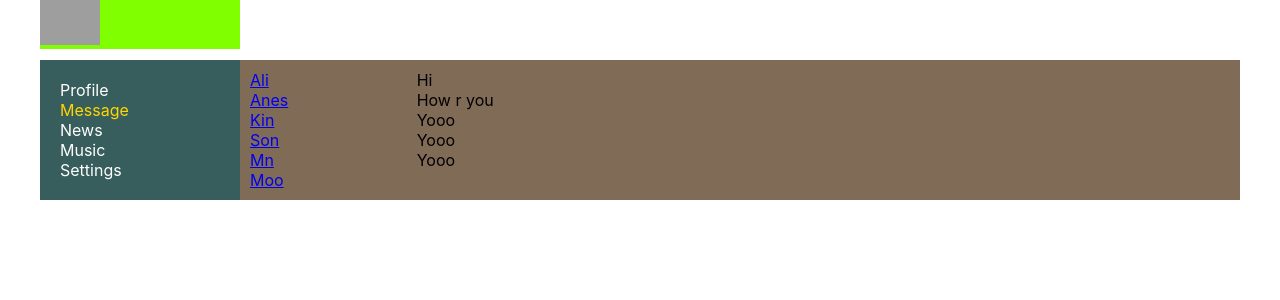
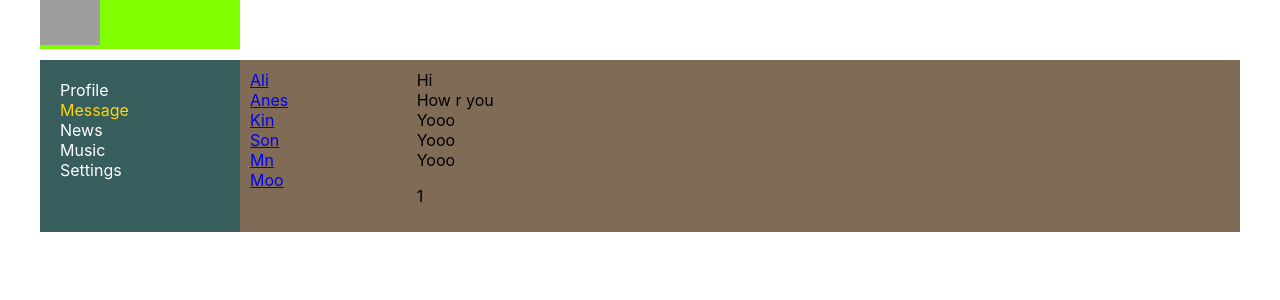
Before and after one commit to Anesbek/samurai-way, a React (Create React App) app: page /dialogs in a window 1280 px wide. Shown: the top 300 px of the page. Built offline with nearby package versions, Linux system fonts and the light colour scheme; grey boxes are pictures that could not be loaded.

Commit message:
lesson 29

```diff
--- a/src/components/dialogs/Dialogs.tsx
+++ b/src/components/dialogs/Dialogs.tsx
@@ -18,6 +18,7 @@ const Dialogs = (props: any) => {
             </div>
             <div className={s.messeges}>
                 {messegesElemeents}
+                <p>1</p>
             </div>
         </div>
     );
```
